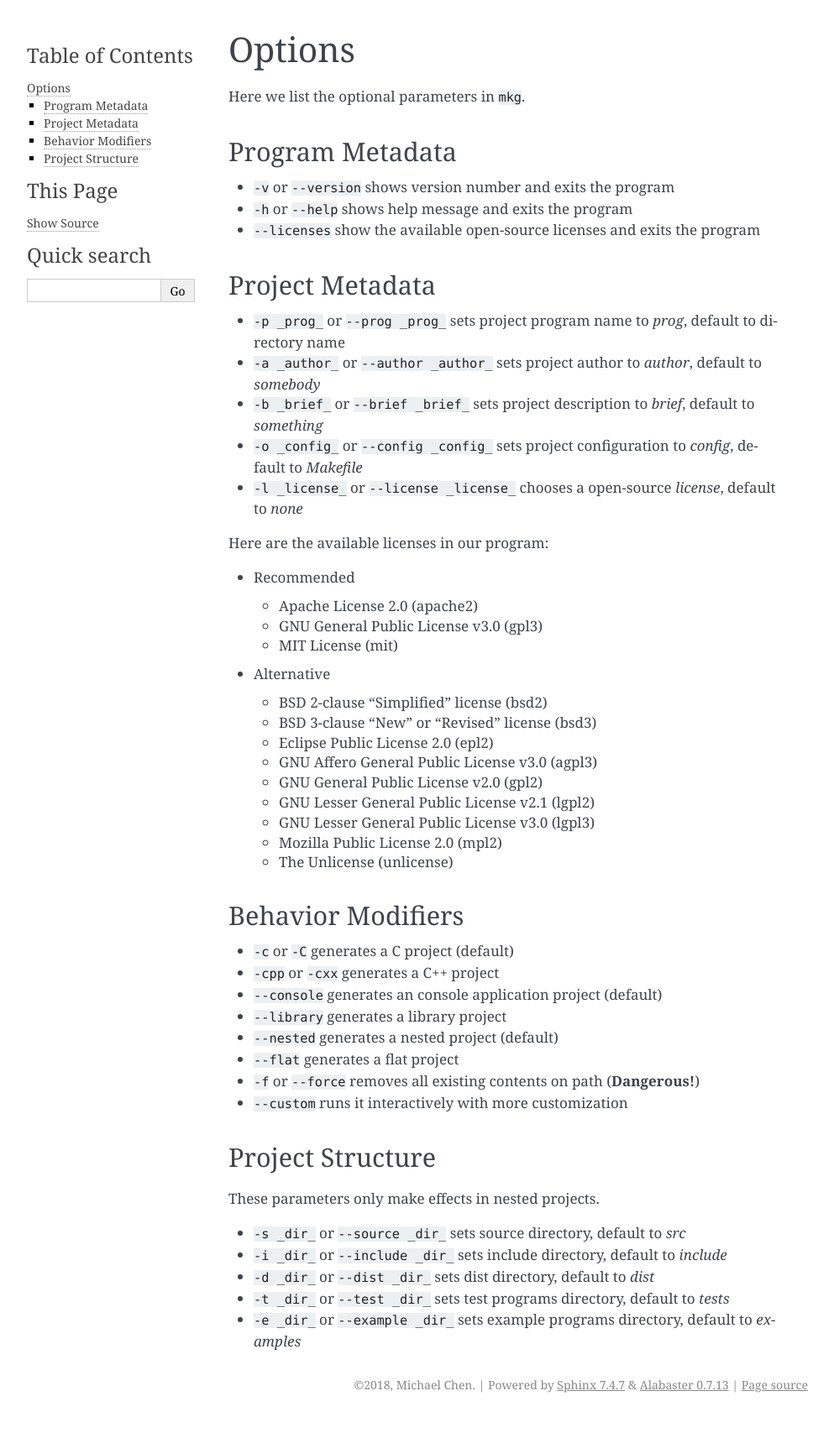
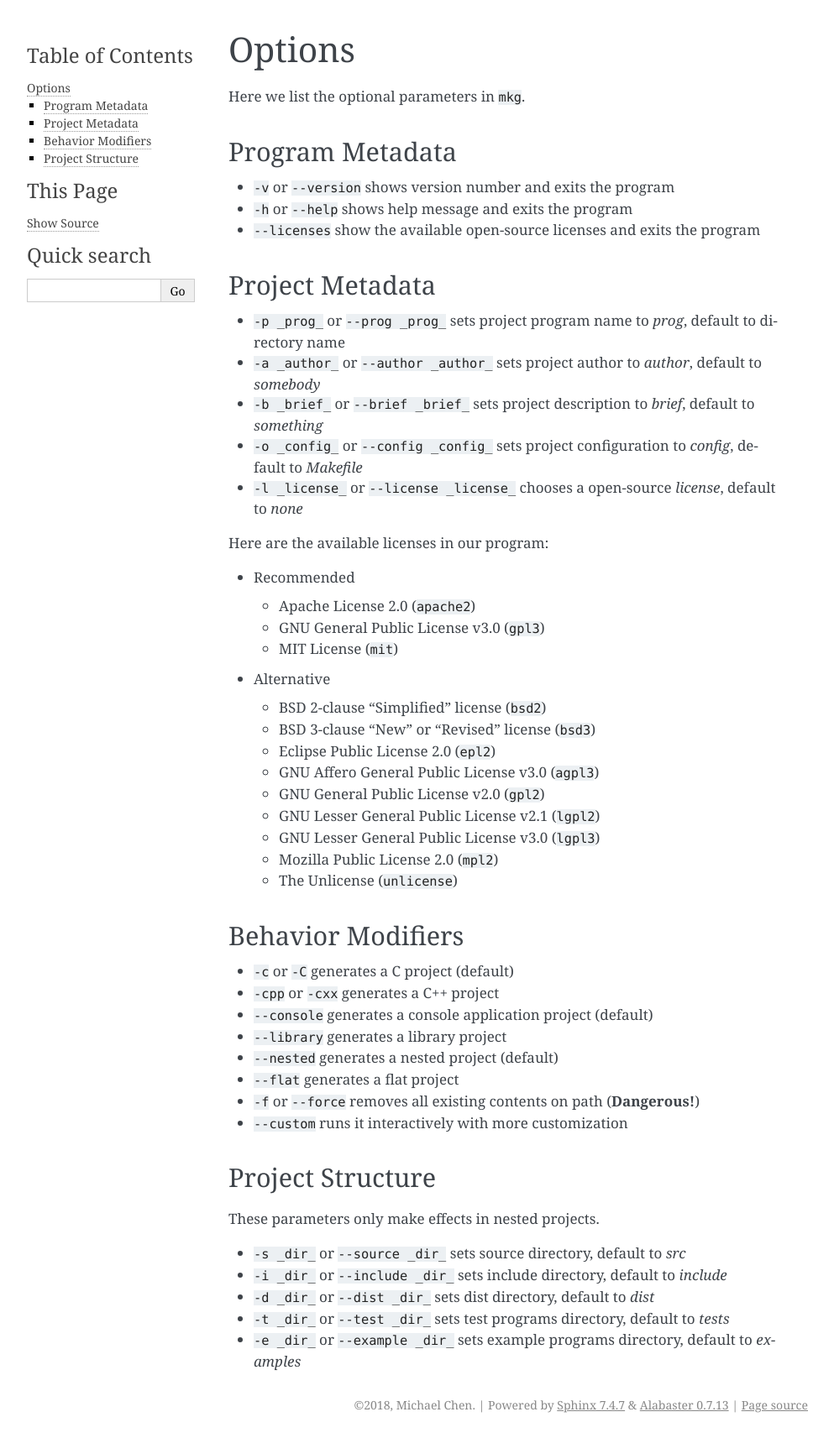
Before and after one commit to cwchentw/mkg-doc, a Sphinx documentation site: the page built from source/option.rst, in a window 1280 px wide. Shown: the whole page at 84% size, without its empty margins (148-1141 px from the left). Built offline with Sphinx 7.4.7, drawn with Linux system fonts in a browser that asks for light colours; before the commit the page ends 1689 px from its top, so only the background shows below that.

Commit message:
Minor update

```diff
--- a/source/intro.rst
+++ b/source/intro.rst
@@ -2,7 +2,7 @@
 Introduction
 =============
 
-**mkg is still at early stage. We may introduce backward compatibility-breaking changes**
+**mkg is still at early stage. We may introduce compatibility-breaking changes**
 **without any warning.**
 
 ``mkg`` stands for Makefile Generator, a opinioned GNU Make-based project generator.
@@ -18,7 +18,7 @@ application and library projects for either C or C++.
 We made a wheel that is
 
 * **Green**: ``mkg`` is a statically-compiled executable that relies on no external runtime
-* **Portable**: ``mkg`` itself and generated projects are portable across three major desktop platforms
+* **Portable**: ``mkg`` itself and generated projects are portable across major desktop platforms
 * **Simple**: no yet another Makefile generating language but the dead simple Make mini-language
 
 There have been several software projects with similar objective of ``mkg``.
--- a/source/option.rst
+++ b/source/option.rst
@@ -26,21 +26,21 @@ Here are the available licenses in our program:
 
 * Recommended
 
-  * Apache License 2.0 (apache2)
-  * GNU General Public License v3.0 (gpl3)
-  * MIT License (mit)
+  * Apache License 2.0 (``apache2``)
+  * GNU General Public License v3.0 (``gpl3``)
+  * MIT License (``mit``)
 
 * Alternative
 
-  * BSD 2-clause "Simplified" license (bsd2)
-  * BSD 3-clause "New" or "Revised" license (bsd3)
-  * Eclipse Public License 2.0 (epl2)
-  * GNU Affero General Public License v3.0 (agpl3)
-  * GNU General Public License v2.0 (gpl2)
-  * GNU Lesser General Public License v2.1 (lgpl2)
-  * GNU Lesser General Public License v3.0 (lgpl3)
-  * Mozilla Public License 2.0 (mpl2)
-  * The Unlicense (unlicense)
+  * BSD 2-clause "Simplified" license (``bsd2``)
+  * BSD 3-clause "New" or "Revised" license (``bsd3``)
+  * Eclipse Public License 2.0 (``epl2``)
+  * GNU Affero General Public License v3.0 (``agpl3``)
+  * GNU General Public License v2.0 (``gpl2``)
+  * GNU Lesser General Public License v2.1 (``lgpl2``)
+  * GNU Lesser General Public License v3.0 (``lgpl3``)
+  * Mozilla Public License 2.0 (``mpl2``)
+  * The Unlicense (``unlicense``)
 
 -------------------
 Behavior Modifiers
@@ -48,7 +48,7 @@ Behavior Modifiers
 
 * ``-c`` or ``-C`` generates a C project (default)
 * ``-cpp`` or ``-cxx`` generates a C++ project
-* ``--console`` generates an console application project (default)
+* ``--console`` generates a console application project (default)
 * ``--library`` generates a library project
 * ``--nested`` generates a nested project (default)
 * ``--flat`` generates a flat project
```
